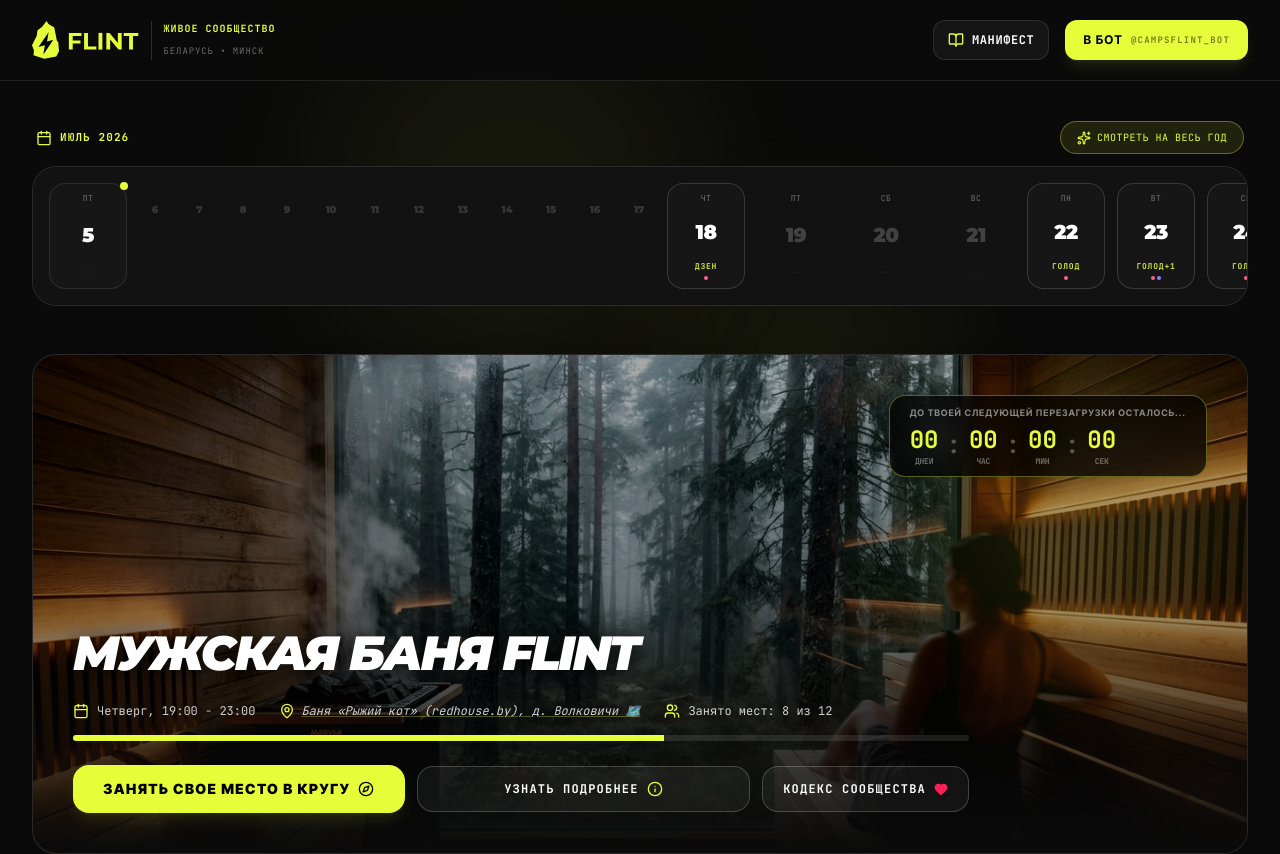
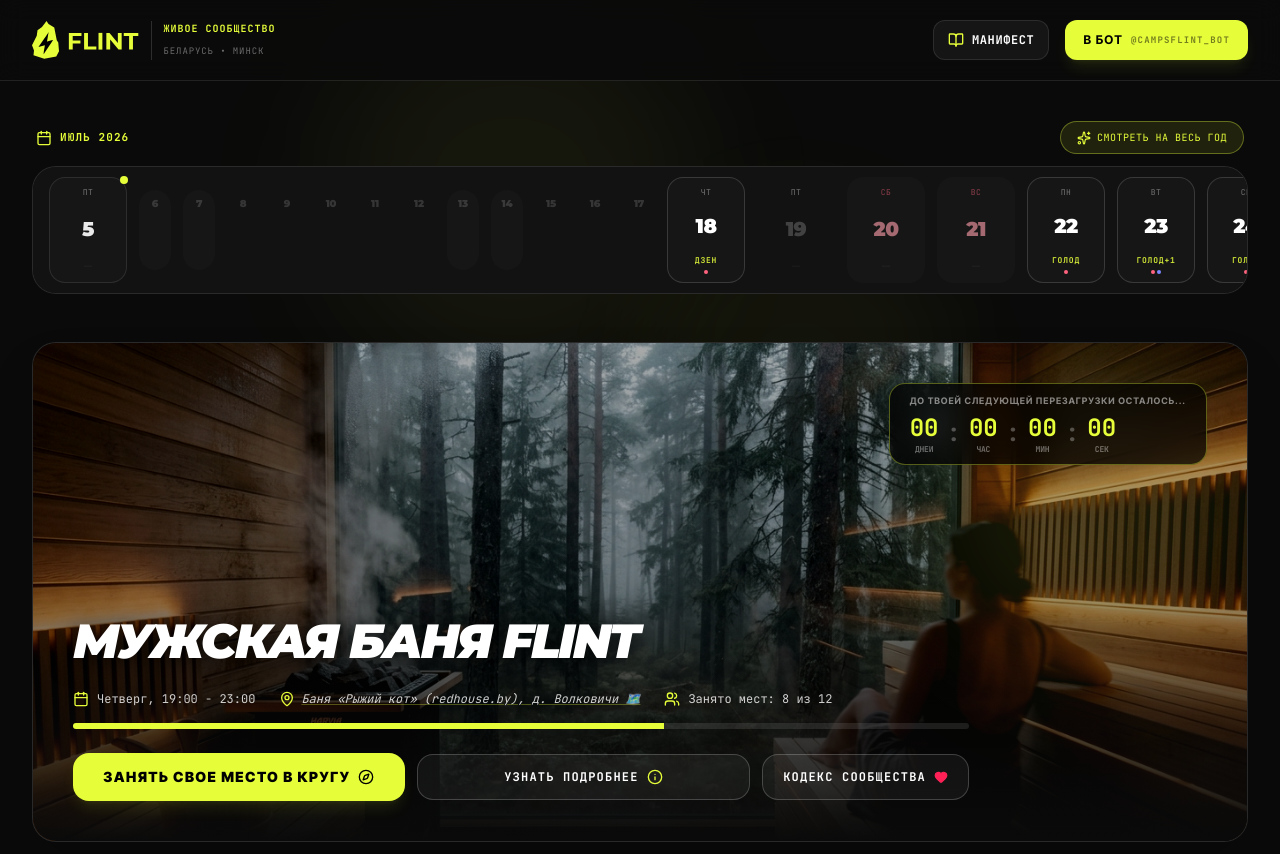
Before and after one commit to Artemewww/flint-live-in-moment, a React (Vite) app: page / in a window 1280 px wide. Shown: the top 854 px of the page. Built offline with nearby package versions, Linux system fonts and the light colour scheme.

Commit message:
fix: моб.адаптация - меньшие сжатые дни, подсветка выходных rose

```diff
--- a/src/components/CalendarGrid.tsx
+++ b/src/components/CalendarGrid.tsx
@@ -201,7 +201,8 @@ export default function CalendarGrid({ events, selectedEventId, onSelectEvent, o
       {/* Main Horizontal Scroll Container — только сегодня и будущие даты */}
       <div
         id="calendar-horizontal-scroll"
-        className="h-[140px] bg-[#121212] border border-white/10 rounded-3xl flex items-center px-4 overflow-x-auto overflow-y-hidden scrollbar-none w-full gap-3 select-none"
+        className="bg-[#121212] border border-white/10 rounded-3xl flex items-center px-3 sm:px-4 overflow-x-auto overflow-y-hidden scrollbar-none w-full gap-1.5 sm:gap-3 select-none"
+        style={{ minHeight: 'fit-content', paddingTop: '10px', paddingBottom: '10px' }}
       >
         {/* Показываем только даты с todayDayNum и до конца месяца */}
         {Array.from({ length: daysInMonth - todayDayNum + 1 }, (_, idx) => {
@@ -213,6 +214,7 @@ export default function CalendarGrid({ events, selectedEventId, onSelectEvent, o
           const weekdayIndex = (dayNum - 1) % 7;
           const weekday = weekdays[weekdayIndex];
           const isToday = dayNum === todayDayNum;
+          const isWeekend = weekdayIndex === 5 || weekdayIndex === 6; // Сб или Вс
 
           return (
             <div
@@ -230,15 +232,17 @@ export default function CalendarGrid({ events, selectedEventId, onSelectEvent, o
                     type="button"
                     onClick={() => handleDayClick(dayNum)}
                     className={`
-                      rounded-2xl border flex flex-col justify-between items-center p-2 transition-all outline-none cursor-pointer relative
-                      ${isCompact ? 'h-[80px] w-[32px]' : 'h-[106px] w-[78px]'}
+                      rounded-2xl border flex flex-col justify-between items-center p-1.5 sm:p-2 transition-all outline-none cursor-pointer relative
+                      ${isCompact ? 'h-[60px] w-[20px] sm:h-[80px] sm:w-[32px]' : 'h-[80px] w-[48px] sm:h-[106px] sm:w-[78px]'}
                       ${isToday
                         ? 'border-white/10 bg-[#161616] text-white'
                         : hasEvents && isSelected
                           ? 'border-brand/50 bg-brand/5 text-white'
                           : hasEvents
                             ? 'border-white/15 hover:border-brand/50 bg-[#161616] text-white hover:bg-[#1E1E1E]'
-                            : 'border-transparent text-white/20 hover:bg-white/5 hover:text-white/50'
+                            : isWeekend
+                              ? 'border-transparent text-white/20 hover:bg-white/5 hover:text-white/50 bg-white/[0.02]'
+                              : 'border-transparent text-white/20 hover:bg-white/5 hover:text-white/50'
                       }
                     `}
                   >
@@ -254,22 +258,24 @@ export default function CalendarGrid({ events, selectedEventId, onSelectEvent, o
 
                     {/* Weekday — скрываем у сжатых дней */}
                     {!isCompact && (
-                      <span className="text-[8px] font-mono uppercase tracking-wider text-white/40">
+                      <span className={`text-[7px] sm:text-[8px] font-mono uppercase tracking-wider ${
+                        isWeekend ? 'text-rose-400/50' : 'text-white/40'
+                      }`}>
                         {weekday}
                       </span>
                     )}
 
                     {/* Day number */}
                     <span className={`font-display font-black leading-none tracking-tight ${
-                      isCompact ? 'text-[10px] text-white/15' : 'text-xl'
-                    } ${isToday ? 'text-white animate-pulse' : ''}`}>
+                      isCompact ? 'text-[8px] sm:text-[10px] text-white/15' : 'text-sm sm:text-xl'
+                    } ${isToday ? 'text-white animate-pulse' : isWeekend ? 'text-rose-300/60' : ''}`}>
                       {dayNum}
                     </span>
 
                     {/* Event micro label */}
                     {hasEvents ? (
                       <div className="flex flex-col items-center gap-0.5 w-full">
-                        <span className="text-[8px] font-mono uppercase tracking-widest text-brand/90 font-black block text-center truncate max-w-full">
+                        <span className="text-[6px] sm:text-[8px] font-mono uppercase tracking-widest text-brand/90 font-black block text-center truncate max-w-full">
                           {getShortEventName(primaryEvent.id, primaryEvent.type)}
                           {dayEvents.length > 1 && `+${dayEvents.length - 1}`}
                         </span>
@@ -278,13 +284,13 @@ export default function CalendarGrid({ events, selectedEventId, onSelectEvent, o
                           {dayEvents.map((e, eIdx) => (
                             <span
                               key={e.id + eIdx}
-                              className={`w-1 h-1 rounded-full ${getTypeColor(e.type)}`}
+                              className={`w-0.5 h-0.5 sm:w-1 sm:h-1 rounded-full ${getTypeColor(e.type)}`}
                             />
                           ))}
                         </div>
                       </div>
                     ) : !isCompact && (
-                      <span className="text-[10px] font-mono text-white/5">ー</span>
+                      <span className="text-[8px] sm:text-[10px] font-mono text-white/5">ー</span>
                     )}
                   </button>
                 );
```
